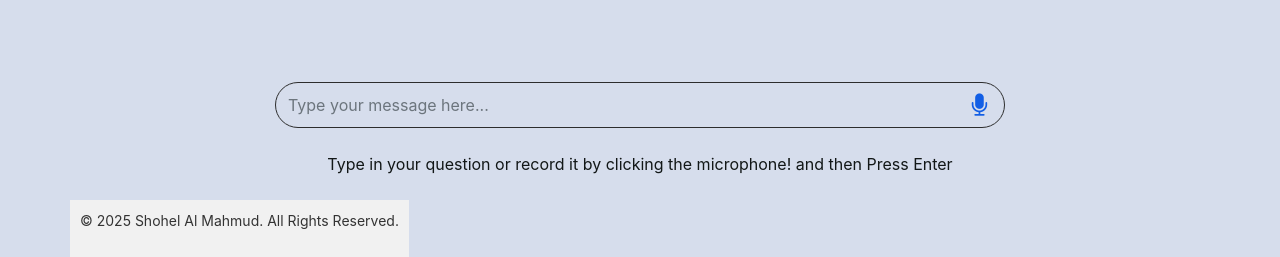
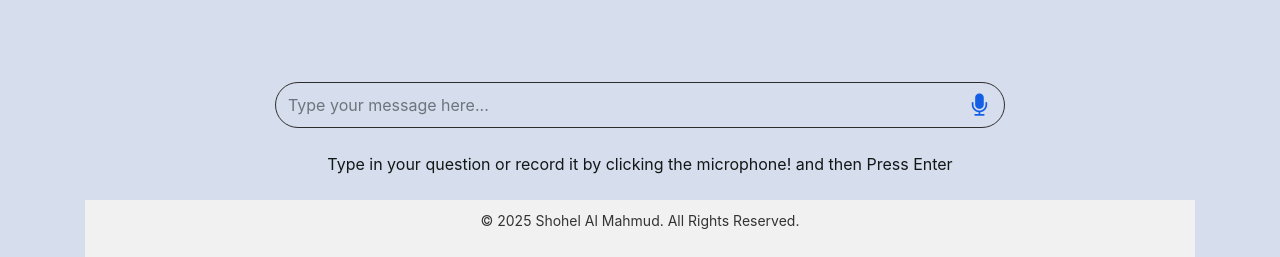
Before and after one commit to ShohelAlMahmudDev/AIVoiceAssistant, a Flask app: page / in a window 1280 px wide. Shown: the part 637-894 px from the top of the page. Run offline with Flask 3, Linux system fonts and the light colour scheme; some libraries are stand-ins or nearby versions.

Commit message:
Update index.html

```diff
--- a/templates/index.html
+++ b/templates/index.html
@@ -103,8 +103,10 @@
           </p>
 
         </div>
-        <div class="chat-footer">
+        <div class="col-12" style="font-size: 16px">
+          <div class="chat-footer">
             <p>© <span id="currentYear"></span> Shohel Al Mahmud. All Rights Reserved.</p>
+          </div>
         </div>
       </div>
     </div>
```
